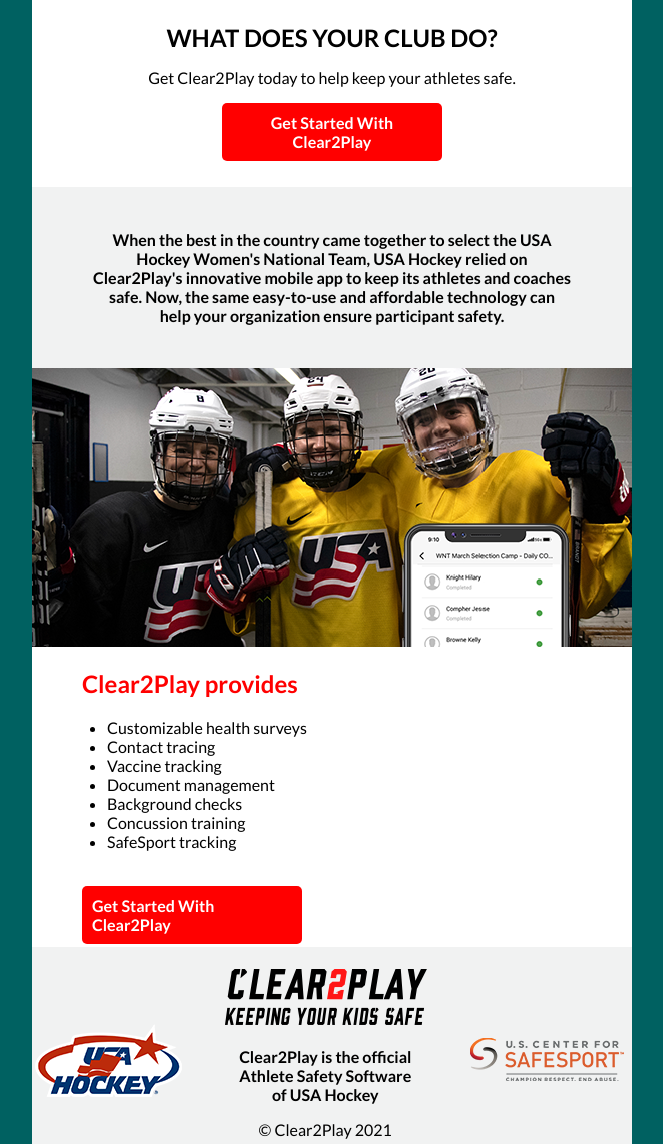
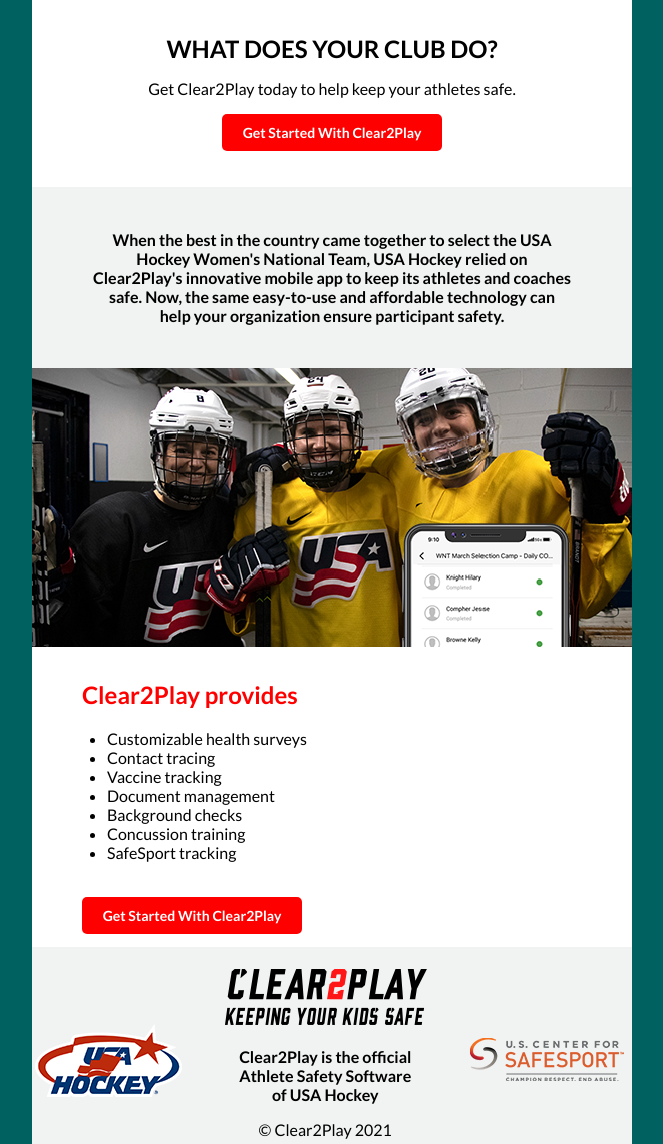
Before and after one commit to MHaakash-web/email-template-clear2play, a plain HTML site: page index.html in a window 1280 px wide. Shown: the part 378-1522 px from the top of the page, without its empty margins (308-971 px from the left). Drawn offline with Linux system fonts and the light colour scheme.

Commit message:
Update index.html

```diff
--- a/index.html
+++ b/index.html
@@ -57,7 +57,7 @@
                         <h2 style="margin: 0px; padding: 0px;">WHAT DOES YOUR CLUB DO?</h2>
                         <p>Get Clear2Play today to help keep your athletes safe.</p>
                         <a href="#"
-                            style="background-color: red; padding: 10px; border-radius: 5px; color: white; font-weight: 600; text-decoration: none; display: block; width: 200px;">
+                            style="background-color: red; padding: 10px; text-align: center; font-size:14px; border-radius: 5px; color: white; font-weight: 600; text-decoration: none; display: block; width: 200px;">
                             Get
                             Started With
                             Clear2Play
@@ -104,7 +104,7 @@
                         </ul>
 
                         <a href="#"
-                            style="background-color: red; padding: 10px; border-radius: 5px; color: white; font-weight: 600; text-decoration: none; display: block; width: 200px; margin-left: 50px; margin-top: 20px;">
+                            style="background-color: red; padding: 10px; text-align: center; font-size:14px; border-radius: 5px; color: white; font-weight: 600; text-decoration: none; display: block; width: 200px; margin-left: 50px; margin-top: 20px;">
                             Get
                             Started With
                             Clear2Play
```
